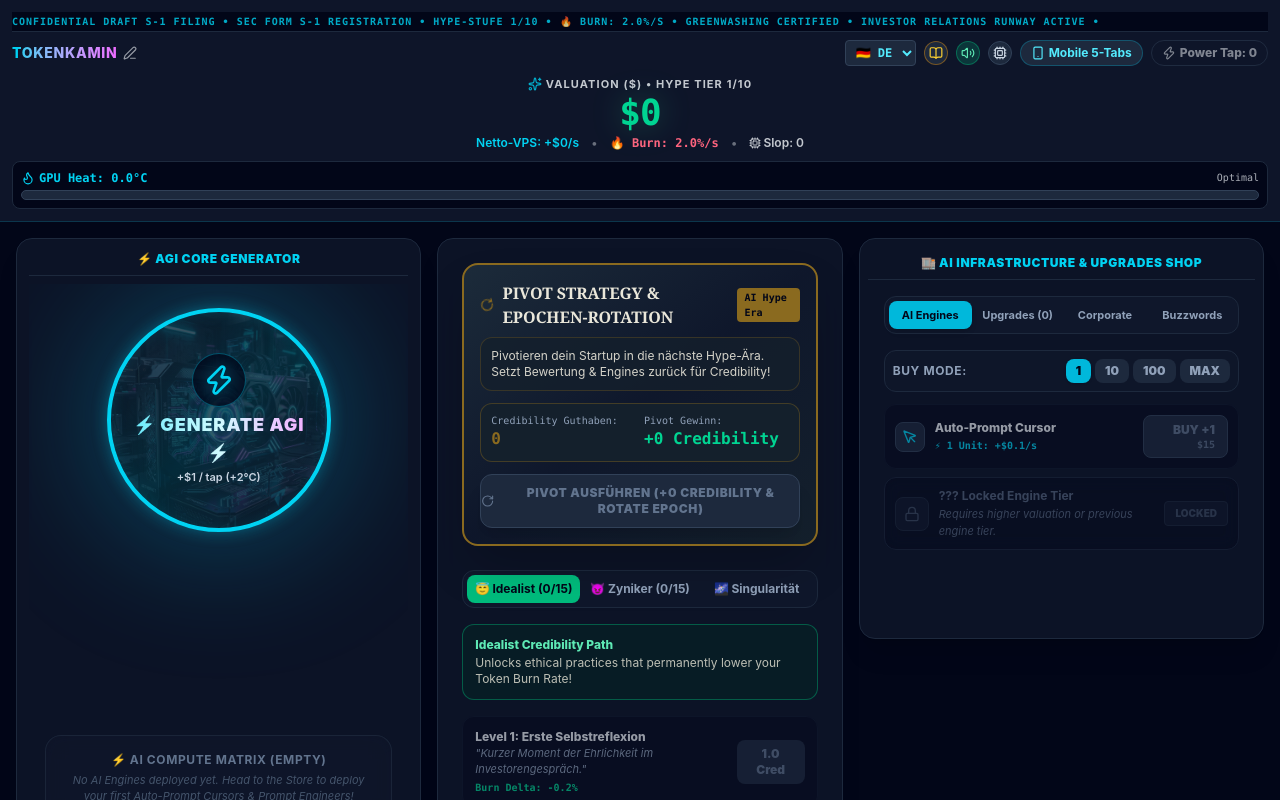
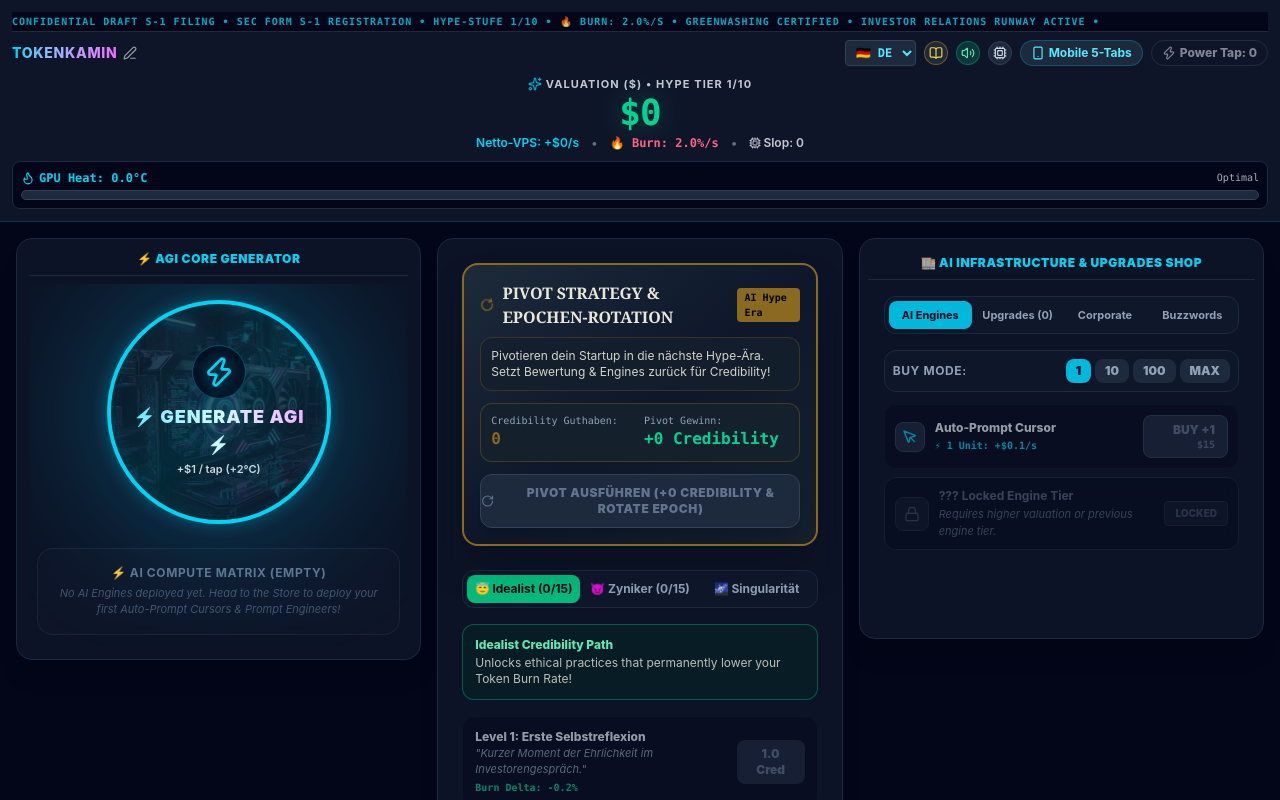
Before and after one commit to mnb-pixel/SlopClicker, a React (Vite) app: page / in a window 1280 px wide. Shown: the top 800 px of the page. Built offline with nearby package versions, Linux system fonts and the light colour scheme.

Commit message:
style: reduce vertical gap between AGI button and deployed engines matrix

```diff
--- a/src/components/BuildingVisualGrid.jsx
+++ b/src/components/BuildingVisualGrid.jsx
@@ -25,7 +25,7 @@ export function BuildingVisualGrid({ buildings, boughtUpgrades = [], boughtGreen
 
   if (ownedBuildings.length === 0) {
     return (
-      <div className="bg-slate-900/60 border border-slate-800/80 rounded-2xl p-4 text-center my-4 backdrop-blur-md">
+      <div className="bg-slate-900/60 border border-slate-800/80 rounded-2xl p-4 text-center mt-2 mb-1 backdrop-blur-md w-full">
         <div className="text-xs font-bold text-slate-500 uppercase tracking-wider mb-1">
           ⚡ AI Compute Matrix (Empty)
         </div>
@@ -37,7 +37,7 @@ export function BuildingVisualGrid({ buildings, boughtUpgrades = [], boughtGreen
   }
 
   return (
-    <div className="bg-slate-900/90 border border-cyan-500/30 rounded-2xl p-3.5 shadow-2xl my-4 backdrop-blur-md w-full">
+    <div className="bg-slate-900/90 border border-cyan-500/30 rounded-2xl p-3.5 shadow-2xl mt-2 mb-1 backdrop-blur-md w-full">
       <div className="flex justify-between items-center mb-3 pb-2 border-b border-slate-800">
         <span className="text-xs font-extrabold text-cyan-300 uppercase tracking-wider flex items-center gap-1.5">
           <Icons.Cpu className="w-4 h-4 text-cyan-400" />
--- a/src/components/tabs/SlopTab.jsx
+++ b/src/components/tabs/SlopTab.jsx
@@ -22,7 +22,7 @@ export function SlopTab({
   const tr = t || ((k) => k);
 
   return (
-    <div className="flex flex-col items-center justify-between min-h-[calc(100vh-230px)] p-4 relative overflow-hidden">
+    <div className="flex flex-col items-center justify-start gap-2 p-2 relative overflow-hidden">
       {/* SEC Form S-1 Confidential Watermark */}
       {isSecTheme && (
         <div className="pointer-events-none absolute inset-0 flex items-center justify-center overflow-hidden opacity-15 select-none z-0">
```
